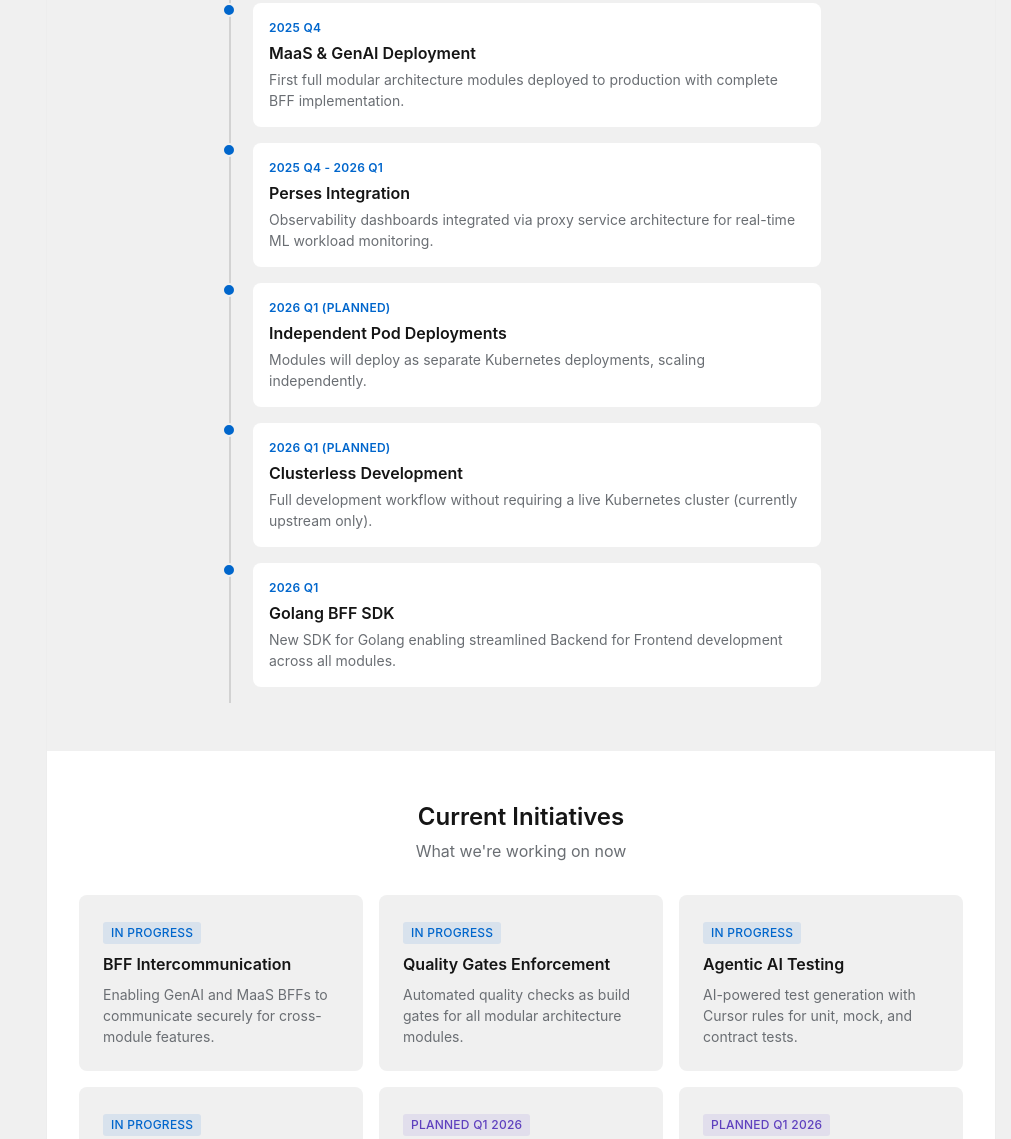
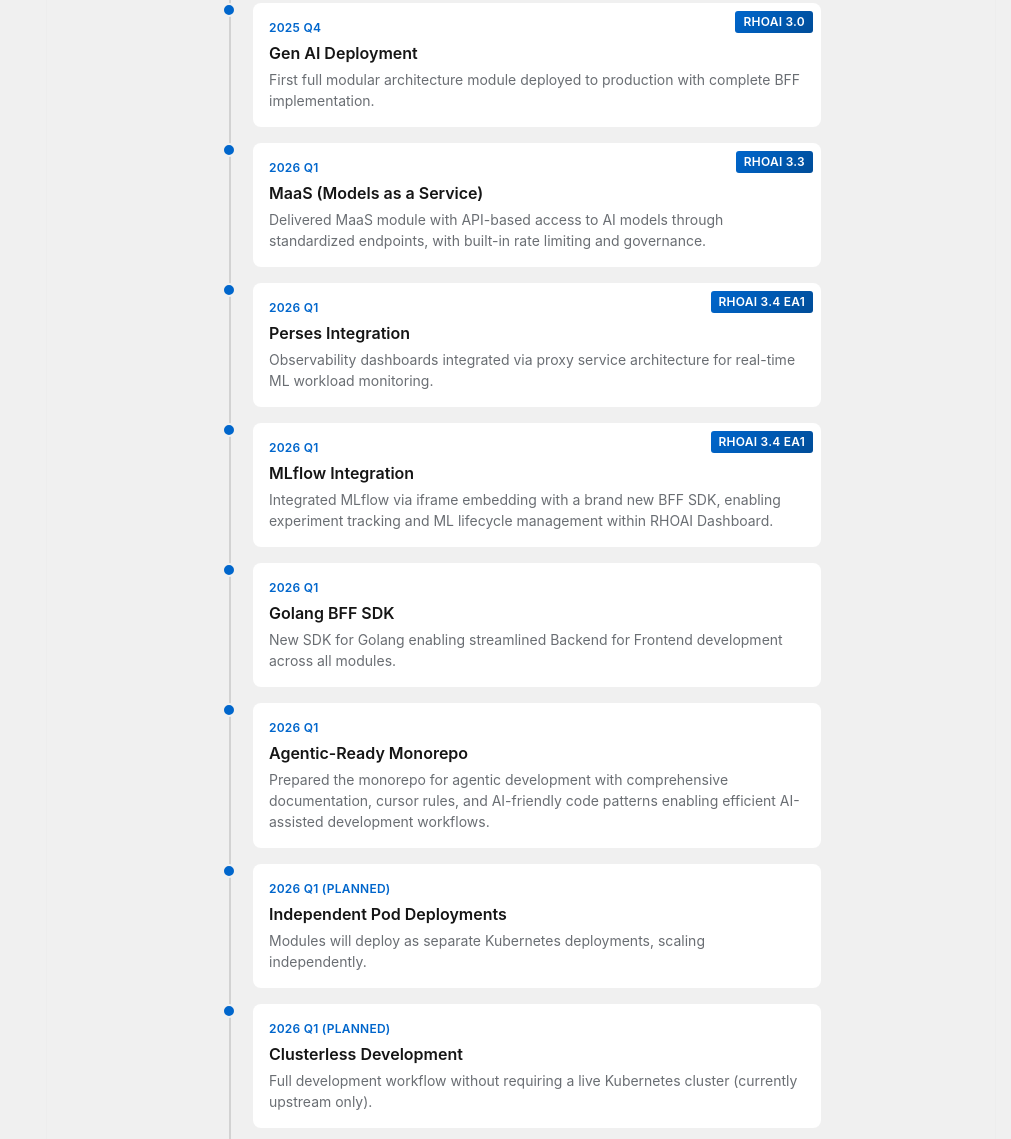
Before and after one commit to lucferbux/Monarch-Overview, a plain HTML site: page index.html in a window 1280 px wide. Shown: the part 6008-7147 px from the top of the page, without its empty margins (269-1280 px from the left). Drawn offline with Linux system fonts and the light colour scheme.

Commit message:
feat: add timeline release badges and update timeline content for clarity

```diff
--- a/css/styles.css
+++ b/css/styles.css
@@ -1069,6 +1069,29 @@ body {
     line-height: 1.5;
 }
 
+/* Timeline Release Badge */
+.timeline-content {
+    position: relative;
+}
+
+.timeline-badge {
+    position: absolute;
+    top: var(--pf-v6-spacer-sm);
+    right: var(--pf-v6-spacer-sm);
+    display: inline-flex;
+    align-items: center;
+    gap: 4px;
+    padding: 2px 8px;
+    background: linear-gradient(135deg, var(--color-primary) 0%, #004D99 100%);
+    color: white;
+    font-size: var(--pf-v6-font-size-xs);
+    font-weight: 600;
+    border-radius: var(--pf-v6-border-radius-sm);
+    text-transform: uppercase;
+    letter-spacing: 0.02em;
+    white-space: nowrap;
+}
+
 /* Initiatives Grid */
 .initiatives-grid {
     display: grid;
--- a/index.html
+++ b/index.html
@@ -495,6 +495,15 @@
                     <div class="timeline-item animate-on-scroll">
                         <div class="timeline-marker"></div>
                         <div class="timeline-content">
+                            <div class="timeline-date">2024 Q4</div>
+                            <h3>PatternFly MUI Theme Upstream</h3>
+                            <p>Championed the acceptance of PatternFly themed as MUI as a valid component library upstream in Kubeflow.</p>
+                        </div>
+                    </div>
+                    <div class="timeline-item animate-on-scroll">
+                        <div class="timeline-marker"></div>
+                        <div class="timeline-content">
+                            <span class="timeline-badge">Kubeflow 1.10</span>
                             <div class="timeline-date">2025 Q1</div>
                             <h3>Model Registry Shipped to Kubeflow</h3>
                             <p>Delivered complete Model Registry UI to Kubeflow with MUI theming layer, integrating as a native component in the Kubeflow Central Dashboard.</p>
@@ -527,17 +536,10 @@
                     <div class="timeline-item animate-on-scroll">
                         <div class="timeline-marker"></div>
                         <div class="timeline-content">
-                            <div class="timeline-date">2025 Q2-Q3</div>
-                            <h3>PatternFly MUI Theme Upstream</h3>
-                            <p>Championed the acceptance of PatternFly themed as MUI as a valid component library upstream in Kubeflow.</p>
-                        </div>
-                    </div>
-                    <div class="timeline-item animate-on-scroll">
-                        <div class="timeline-marker"></div>
-                        <div class="timeline-content">
+                            <span class="timeline-badge">RHOAI 2.25</span>
                             <div class="timeline-date">2025 Q3</div>
-                            <h3>Model Registry in RHOAI</h3>
-                            <p>Onboarded Model Registry as the first modular architecture module in RHOAI, proving the federated module pattern at scale.</p>
+                            <h3>Model Registry & Model Catalog in RHOAI</h3>
+                            <p>Onboarded both Model Registry and Model Catalog as the first modular architecture modules in RHOAI, proving the federated module pattern at scale.</p>
                         </div>
                     </div>
                     <div class="timeline-item animate-on-scroll">
@@ -551,17 +553,53 @@
                     <div class="timeline-item animate-on-scroll">
                         <div class="timeline-marker"></div>
                         <div class="timeline-content">
+                            <span class="timeline-badge">RHOAI 3.0</span>
                             <div class="timeline-date">2025 Q4</div>
-                            <h3>MaaS & GenAI Deployment</h3>
-                            <p>First full modular architecture modules deployed to production with complete BFF implementation.</p>
+                            <h3>Gen AI Deployment</h3>
+                            <p>First full modular architecture module deployed to production with complete BFF implementation.</p>
                         </div>
                     </div>
                     <div class="timeline-item animate-on-scroll">
                         <div class="timeline-marker"></div>
                         <div class="timeline-content">
-                            <div class="timeline-date">2025 Q4 - 2026 Q1</div>
+                            <span class="timeline-badge">RHOAI 3.3</span>
+                            <div class="timeline-date">2026 Q1</div>
+                            <h3>MaaS (Models as a Service)</h3>
+                            <p>Delivered MaaS module with API-based access to AI models through standardized endpoints, with built-in rate limiting and governance.</p>
+                        </div>
+                    </div>
+                    <div class="timeline-item animate-on-scroll">
+                        <div class="timeline-marker"></div>
+                        <div class="timeline-content">
+                            <span class="timeline-badge">RHOAI 3.4 EA1</span>
+                            <div class="timeline-date">2026 Q1</div>
                             <h3>Perses Integration</h3>
                             <p>Observability dashboards integrated via proxy service architecture for real-time ML workload monitoring.</p>
+                        </div>
+                    </div>
+                    <div class="timeline-item animate-on-scroll">
+                        <div class="timeline-marker"></div>
+                        <div class="timeline-content">
+                            <span class="timeline-badge">RHOAI 3.4 EA1</span>
+                            <div class="timeline-date">2026 Q1</div>
+                            <h3>MLflow Integration</h3>
+                            <p>Integrated MLflow via iframe embedding with a brand new BFF SDK, enabling experiment tracking and ML lifecycle management within RHOAI Dashboard.</p>
+                        </div>
+                    </div>
+                    <div class="timeline-item animate-on-scroll">
+                        <div class="timeline-marker"></div>
+                        <div class="timeline-content">
+                            <div class="timeline-date">2026 Q1</div>
+                            <h3>Golang BFF SDK</h3>
+                            <p>New SDK for Golang enabling streamlined Backend for Frontend development across all modules.</p>
+                        </div>
+                    </div>
+                    <div class="timeline-item animate-on-scroll">
+                        <div class="timeline-marker"></div>
+                        <div class="timeline-content">
+                            <div class="timeline-date">2026 Q1</div>
+                            <h3>Agentic-Ready Monorepo</h3>
+                            <p>Prepared the monorepo for agentic development with comprehensive documentation, cursor rules, and AI-friendly code patterns enabling efficient AI-assisted development workflows.</p>
                         </div>
                     </div>
                     <div class="timeline-item animate-on-scroll">
@@ -578,14 +616,6 @@
                             <div class="timeline-date">2026 Q1 (Planned)</div>
                             <h3>Clusterless Development</h3>
                             <p>Full development workflow without requiring a live Kubernetes cluster (currently upstream only).</p>
-                        </div>
-                    </div>
-                    <div class="timeline-item animate-on-scroll">
-                        <div class="timeline-marker"></div>
-                        <div class="timeline-content">
-                            <div class="timeline-date">2026 Q1</div>
-                            <h3>Golang BFF SDK</h3>
-                            <p>New SDK for Golang enabling streamlined Backend for Frontend development across all modules.</p>
                         </div>
                     </div>
                 </div>
@@ -611,7 +641,7 @@
                     </div>
                     <div class="initiative-card animate-on-scroll">
                         <div class="initiative-status status-progress">In Progress</div>
-                        <h3>Agentic AI Testing</h3>
+                        <h3>Agentic Development and Testing</h3>
                         <p>AI-powered test generation with Cursor rules for unit, mock, and contract tests.</p>
                     </div>
                     <div class="initiative-card animate-on-scroll">
```
